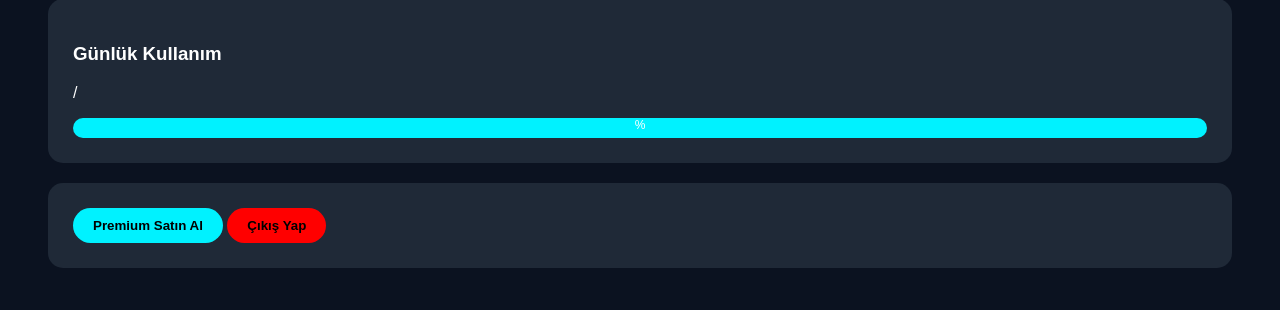
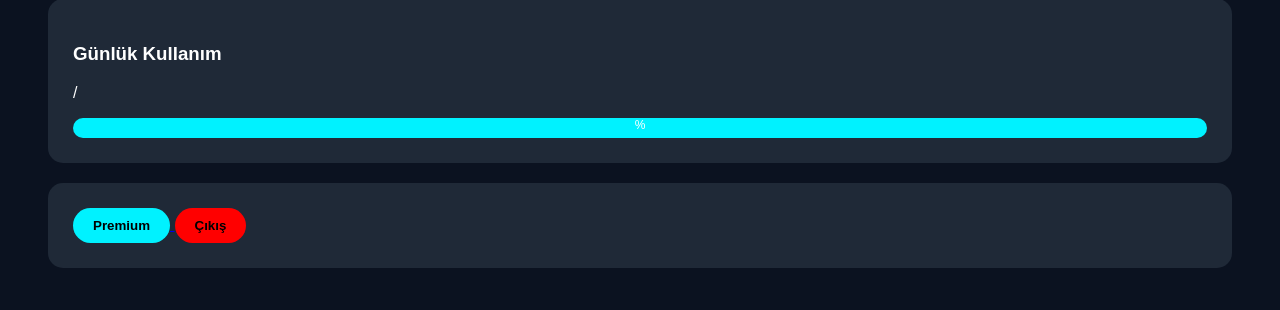
Before and after one commit to avvorkuntekin8-debug/panel-project, a Flask app: template templates/dashboard.html in a window 1280 px wide. Shown: the part 258-568 px from the top of the page. Run offline with Flask 3, Linux system fonts and the light colour scheme; the template is opened without the code that fills it, so the values that code supplies are empty.

Commit message:
dashboard restored safely

```diff
--- a/templates/dashboard.html
+++ b/templates/dashboard.html
@@ -2,10 +2,10 @@
 <html>
 <head>
 <meta charset="UTF-8">
-<title>Kullanıcı Paneli</title>
+<title>Dashboard</title>
 <style>
 body{
-    font-family: Arial;
+    font-family:Arial;
     background:#0b1220;
     color:white;
     padding:40px;
@@ -31,7 +31,6 @@ body{
     text-align:center;
     font-size:12px;
 }
-
 button{
     padding:10px 20px;
     border:none;
@@ -40,11 +39,6 @@ button{
     font-weight:bold;
     cursor:pointer;
 }
-
-a{
-    color:white;
-    text-decoration:none;
-}
 </style>
 </head>
 <body>
@@ -52,11 +46,7 @@ a{
 <h1>Hoşgeldin {{ user.username }}</h1>
 
 <div class="card">
-    <h3>Rol: {{ user.role|upper }}</h3>
-
-    {% if remaining_days > 0 %}
-        <p>Premium Kalan Gün: {{ remaining_days }}</p>
-    {% endif %}
+    <h3>Rol: {{ user.role }}</h3>
 </div>
 
 <div class="card">
@@ -72,11 +62,11 @@ a{
 
 <div class="card">
     <a href="/premium">
-        <button>Premium Satın Al</button>
+        <button>Premium</button>
     </a>
 
     <a href="/logout">
-        <button style="background:red;">Çıkış Yap</button>
+        <button style="background:red;">Çıkış</button>
     </a>
 </div>
 
```
